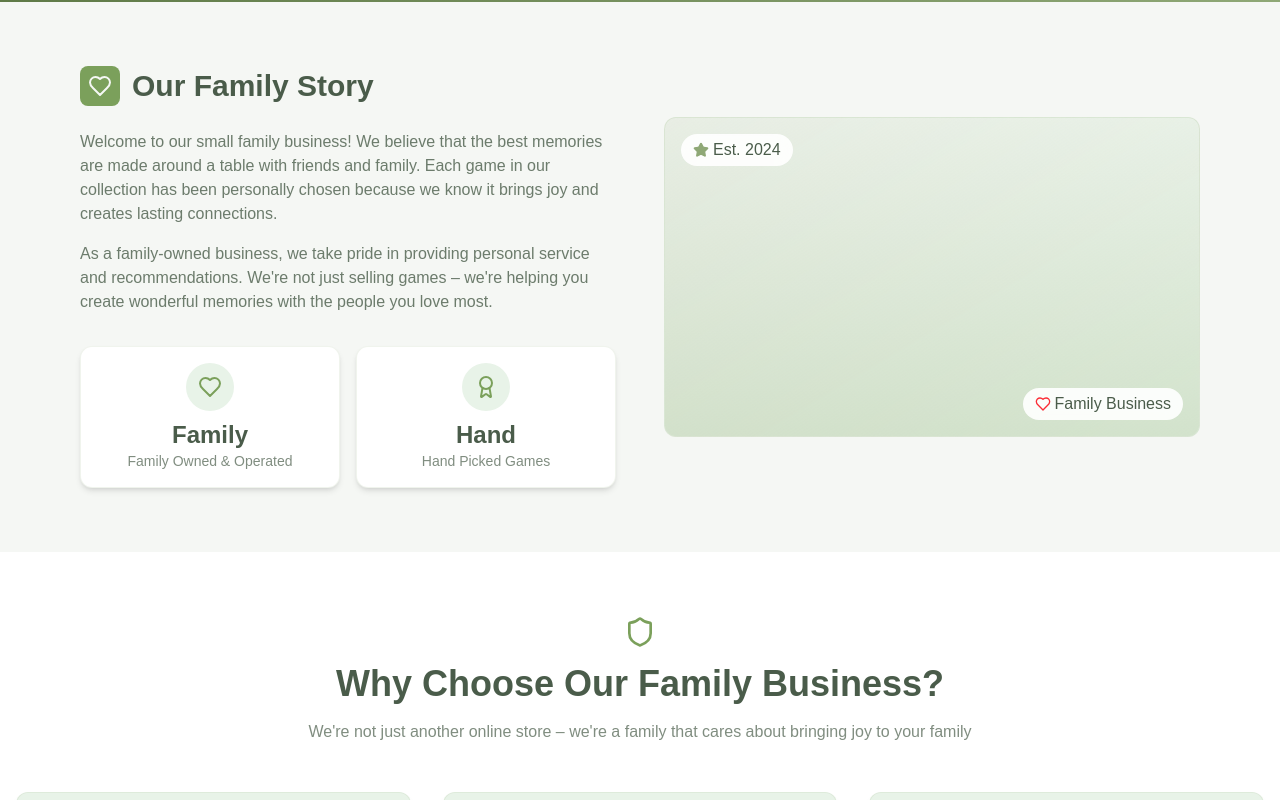
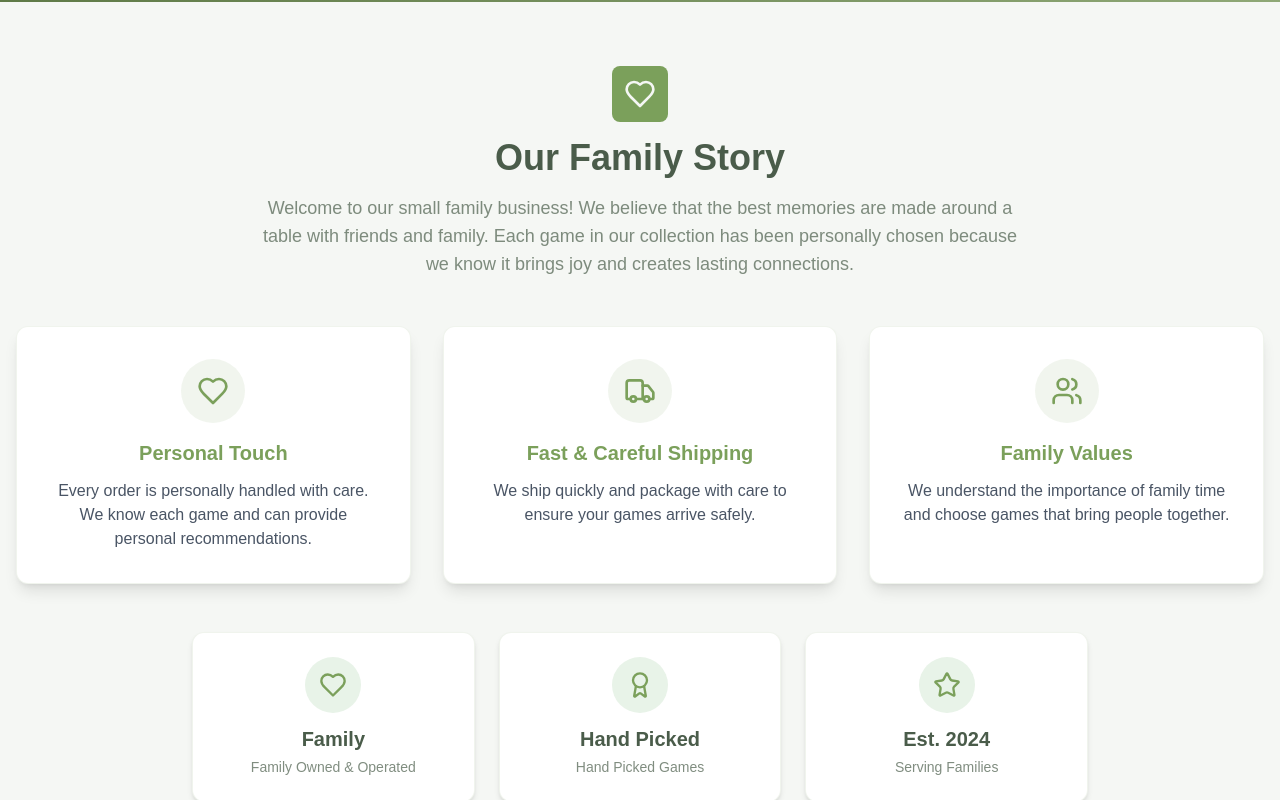
Before and after one commit to givenministryLLC/given-ministry-boardgames, a Next.js app: page / in a window 1280 px wide. Shown: the part 640-1440 px from the top of the page. Built offline with nearby package versions, Linux system fonts and the light colour scheme.

Commit message:
Redesign About and Why Choose Us sections
Refactored the About and Why Choose Us sections for improved layout, readability, and visual consistency. Updated grid structures, centralized content, and enhanced value highlights for a more cohesive user experience.

```diff
--- a/src/app/page.tsx
+++ b/src/app/page.tsx
@@ -70,100 +70,68 @@ export default function Home() {
 
       {/* About Our Family Business */}
       <section id="about" className="py-16 bg-warm-cream">
-        <div className="max-w-6xl mx-auto px-4">
-          <div className="grid grid-cols-1 lg:grid-cols-2 gap-12 items-center">
-            <div>
-              <div className="flex items-center space-x-3 mb-6">
-                <div className="bg-primary p-2 rounded-lg">
-                  <Heart className="w-6 h-6 text-warm-cream" />
-                </div>
-                <h2 className="text-3xl font-bold text-deep-brown">Our Family Story</h2>
-              </div>
-              <div className="prose prose-lg max-w-none text-deep-brown/80 space-y-4">
-                <p>
-                  Welcome to our small family business! We believe that the best memories are made around
-                  a table with friends and family. Each game in our collection has been personally chosen
-                  because we know it brings joy and creates lasting connections.
-                </p>
-                <p>
-                  As a family-owned business, we take pride in providing personal service and recommendations.
-                  We're not just selling games – we're helping you create wonderful memories with the people
-                  you love most.
-                </p>
-              </div>
-
-              <div className="grid grid-cols-2 gap-4 mt-8">
-                <div className="bg-white p-4 rounded-xl shadow-md border border-sage-green/20">
-                  <div className="text-center">
-                    <div className="bg-mint-whisper w-12 h-12 rounded-full flex items-center justify-center mx-auto mb-2">
-                      <Heart className="w-6 h-6 text-primary" />
-                    </div>
-                    <div className="text-2xl font-bold text-deep-brown">Family</div>
-                    <div className="text-sm text-deep-brown/70">{companyConfig.values.familyOwned}</div>
-                  </div>
-                </div>
-                <div className="bg-white p-4 rounded-xl shadow-md border border-sage-green/20">
-                  <div className="text-center">
-                    <div className="bg-mint-whisper w-12 h-12 rounded-full flex items-center justify-center mx-auto mb-2">
-                      <Award className="w-6 h-6 text-primary" />
-                    </div>
-                    <div className="text-2xl font-bold text-deep-brown">Hand</div>
-                    <div className="text-sm text-deep-brown/70">{companyConfig.values.handPicked}</div>
-                  </div>
-                </div>
+        <div className="max-w-7xl mx-auto px-4">
+          <div className="text-center mb-12">
+            <div className="flex justify-center mb-4">
+              <div className="bg-primary p-3 rounded-lg">
+                <Heart className="w-8 h-8 text-warm-cream" />
               </div>
             </div>
+            <h2 className="text-4xl font-bold mb-4 text-deep-brown">Our Family Story</h2>
+            <p className="text-deep-brown/70 max-w-3xl mx-auto text-lg">
+              Welcome to our small family business! We believe that the best memories are made around
+              a table with friends and family. Each game in our collection has been personally chosen
+              because we know it brings joy and creates lasting connections.
+            </p>
+          </div>
 
-            <div className="relative">
-              <div className="bg-gradient-to-br from-sage-green/20 to-mint-whisper h-80 rounded-xl border border-sage-green/30 relative overflow-hidden">
-                <div className="absolute inset-0 bg-gradient-to-t from-primary/20 to-transparent"></div>
-                <div className="absolute top-4 left-4 bg-white/90 backdrop-blur-sm px-3 py-1 rounded-full flex items-center space-x-1">
-                  <Star className="w-4 h-4 fill-current text-sanctuary-green" />
-                  <span className="font-medium text-deep-brown">{companyConfig.values.established}</span>
-                </div>
-                <div className="absolute bottom-4 right-4 bg-white/90 backdrop-blur-sm px-3 py-1 rounded-full flex items-center space-x-1">
-                  <Heart className="w-4 h-4 text-red-500" />
-                  <span className="font-medium text-deep-brown">Family Business</span>
-                </div>
-              </div>
-            </div>
-          </div>
-        </div>
-      </section>
-
-      {/* Why Choose Us */}
-      <section className="py-16 bg-white">
-        <div className="max-w-7xl mx-auto px-4 text-center">
-          <div className="flex justify-center mb-4">
-            <Shield className="w-8 h-8 text-primary" />
-          </div>
-          <h2 className="text-4xl font-bold mb-4 text-deep-brown">Why Choose Our Family Business?</h2>
-          <p className="text-deep-brown/70 mb-12 max-w-2xl mx-auto">
-            We're not just another online store – we're a family that cares about bringing joy to your family
-          </p>
-          <div className="grid grid-cols-1 md:grid-cols-3 gap-8">
-            <div className="group bg-mint-whisper p-8 rounded-xl shadow-lg hover:shadow-2xl transition-all duration-300 hover:-translate-y-2 border border-sage-green/20">
+          <div className="grid grid-cols-1 md:grid-cols-3 gap-8 mb-12">
+            <div className="group bg-white p-8 rounded-xl shadow-lg hover:shadow-2xl transition-all duration-300 hover:-translate-y-2 border border-sage-green/20">
               <div className="bg-primary/10 w-16 h-16 rounded-full flex items-center justify-center mx-auto mb-4 group-hover:bg-primary transition-colors duration-300">
                 <Heart className="w-8 h-8 text-primary group-hover:text-warm-cream transition-colors duration-300" />
               </div>
-              <h3 className="text-xl font-semibold mb-3 text-primary">Personal Touch</h3>
-              <p className="text-gray-600">Every order is personally handled with care. We know each game and can provide personal recommendations.</p>
+              <h3 className="text-xl font-semibold mb-3 text-primary text-center">Personal Touch</h3>
+              <p className="text-gray-600 text-center">Every order is personally handled with care. We know each game and can provide personal recommendations.</p>
             </div>
 
-            <div className="group bg-mint-whisper p-8 rounded-xl shadow-lg hover:shadow-2xl transition-all duration-300 hover:-translate-y-2 border border-sage-green/20">
+            <div className="group bg-white p-8 rounded-xl shadow-lg hover:shadow-2xl transition-all duration-300 hover:-translate-y-2 border border-sage-green/20">
               <div className="bg-primary/10 w-16 h-16 rounded-full flex items-center justify-center mx-auto mb-4 group-hover:bg-primary transition-colors duration-300">
                 <Truck className="w-8 h-8 text-primary group-hover:text-warm-cream transition-colors duration-300" />
               </div>
-              <h3 className="text-xl font-semibold mb-3 text-primary">Fast & Careful Shipping</h3>
-              <p className="text-gray-600">We ship quickly and package with care to ensure your games arrive safely.</p>
+              <h3 className="text-xl font-semibold mb-3 text-primary text-center">Fast & Careful Shipping</h3>
+              <p className="text-gray-600 text-center">We ship quickly and package with care to ensure your games arrive safely.</p>
             </div>
 
-            <div className="group bg-mint-whisper p-8 rounded-xl shadow-lg hover:shadow-2xl transition-all duration-300 hover:-translate-y-2 border border-sage-green/20">
+            <div className="group bg-white p-8 rounded-xl shadow-lg hover:shadow-2xl transition-all duration-300 hover:-translate-y-2 border border-sage-green/20">
               <div className="bg-primary/10 w-16 h-16 rounded-full flex items-center justify-center mx-auto mb-4 group-hover:bg-primary transition-colors duration-300">
                 <Users className="w-8 h-8 text-primary group-hover:text-warm-cream transition-colors duration-300" />
               </div>
-              <h3 className="text-xl font-semibold mb-3 text-primary">Family Values</h3>
-              <p className="text-gray-600">We understand the importance of family time and choose games that bring people together.</p>
+              <h3 className="text-xl font-semibold mb-3 text-primary text-center">Family Values</h3>
+              <p className="text-gray-600 text-center">We understand the importance of family time and choose games that bring people together.</p>
+            </div>
+          </div>
+
+          <div className="grid grid-cols-1 md:grid-cols-3 gap-6 max-w-4xl mx-auto">
+            <div className="bg-white p-6 rounded-xl shadow-md border border-sage-green/20 text-center">
+              <div className="bg-mint-whisper w-14 h-14 rounded-full flex items-center justify-center mx-auto mb-3">
+                <Heart className="w-7 h-7 text-primary" />
+              </div>
+              <div className="text-xl font-bold text-deep-brown mb-1">Family</div>
+              <div className="text-sm text-deep-brown/70">{companyConfig.values.familyOwned}</div>
+            </div>
+            <div className="bg-white p-6 rounded-xl shadow-md border border-sage-green/20 text-center">
+              <div className="bg-mint-whisper w-14 h-14 rounded-full flex items-center justify-center mx-auto mb-3">
+                <Award className="w-7 h-7 text-primary" />
+              </div>
+              <div className="text-xl font-bold text-deep-brown mb-1">Hand Picked</div>
+              <div className="text-sm text-deep-brown/70">{companyConfig.values.handPicked}</div>
+            </div>
+            <div className="bg-white p-6 rounded-xl shadow-md border border-sage-green/20 text-center">
+              <div className="bg-mint-whisper w-14 h-14 rounded-full flex items-center justify-center mx-auto mb-3">
+                <Star className="w-7 h-7 text-primary" />
+              </div>
+              <div className="text-xl font-bold text-deep-brown mb-1">{companyConfig.values.established}</div>
+              <div className="text-sm text-deep-brown/70">Serving Families</div>
             </div>
           </div>
         </div>
```
